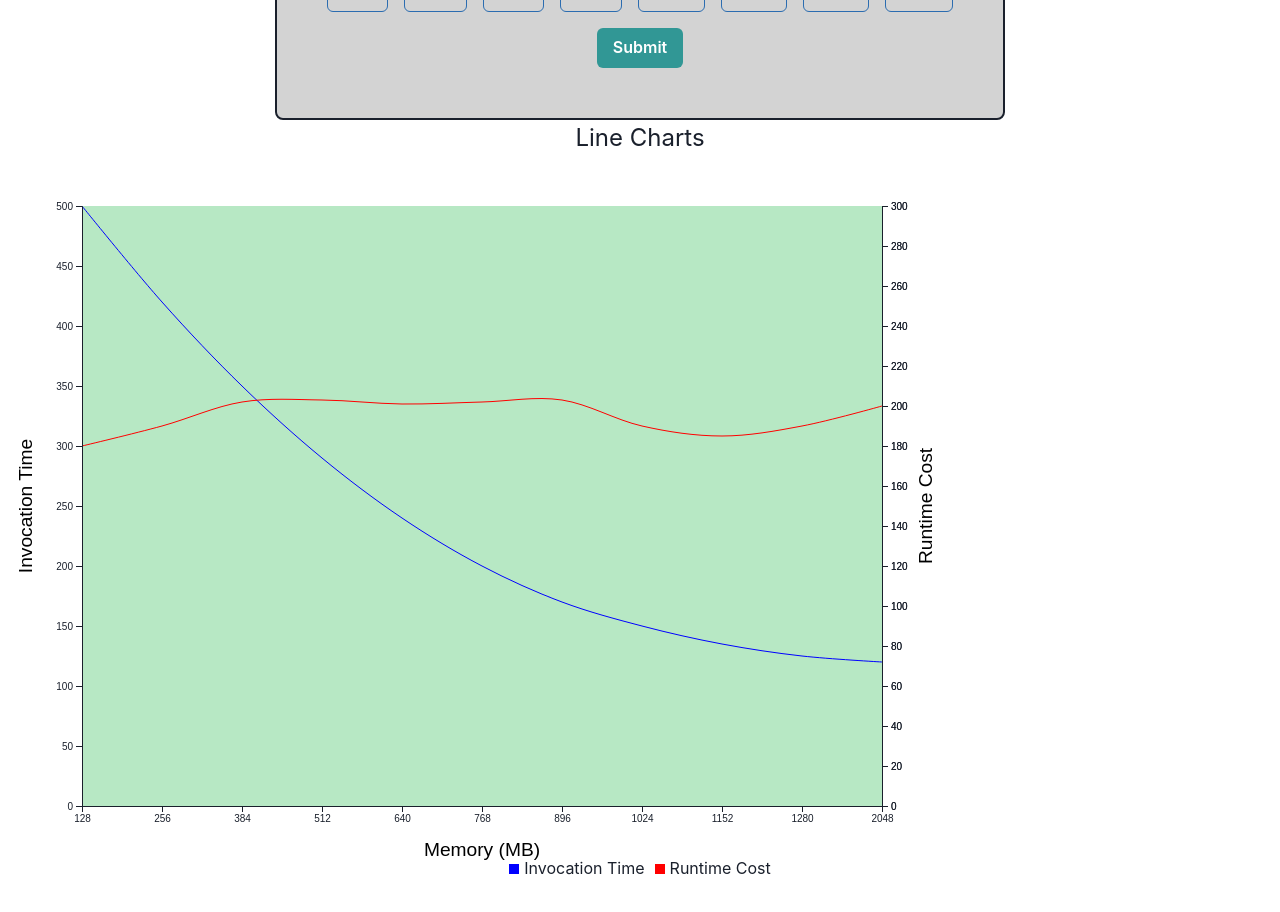
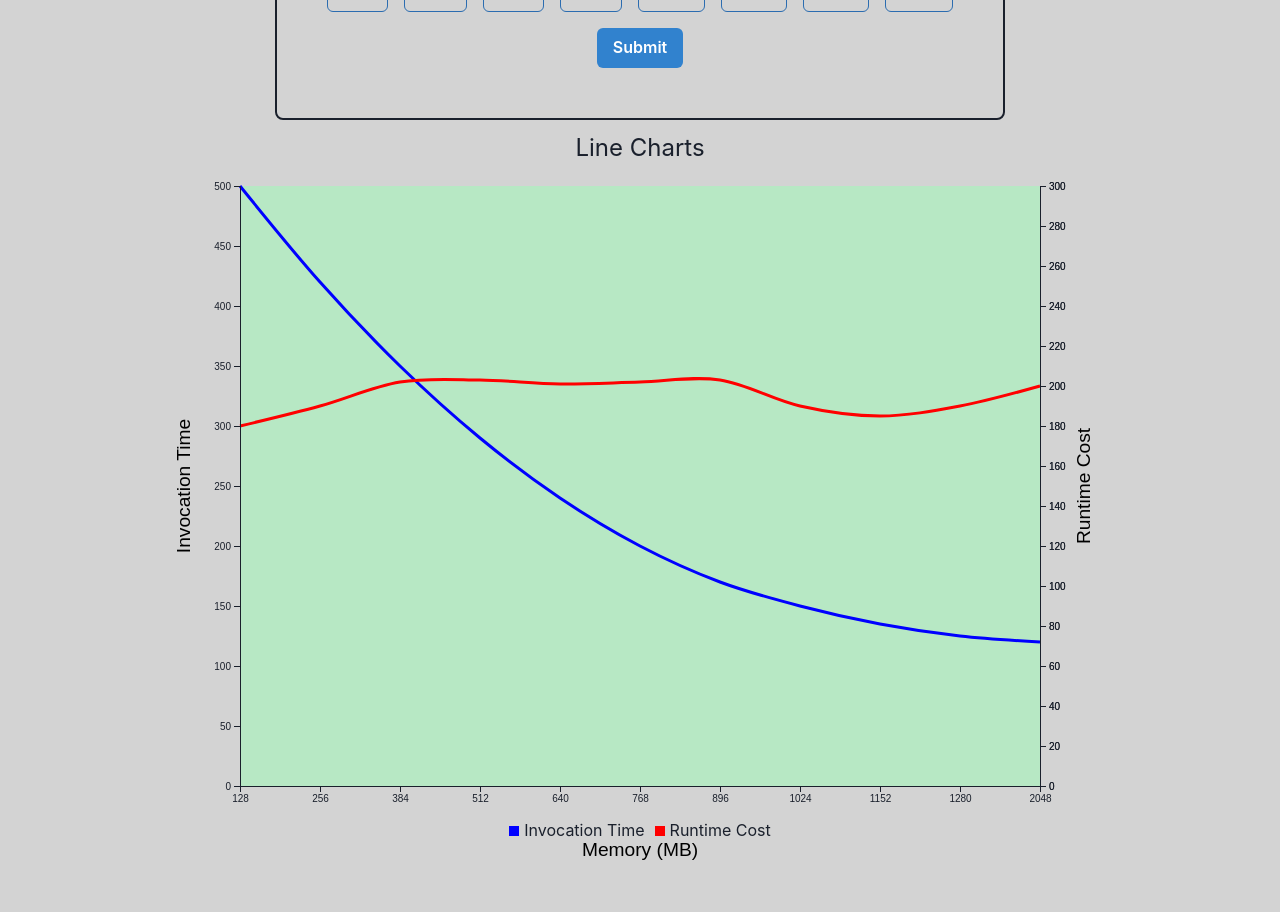
Before and after one commit to oslabs-beta/shear, a React (Vite) app: page / in a window 1280 px wide. Shown: the part 420-1332 px from the top of the page. After the commit the page ends 1294 px from the top, so only its background shows below. Built offline with nearby package versions, Linux system fonts and the light colour scheme.

Commit message:
AA: Styling part 2

```diff
--- a/src/components/chakraForm.tsx
+++ b/src/components/chakraForm.tsx
@@ -97,7 +97,7 @@ const ChakraForm: React.FC = () => {
                 </ChakraUI.Stack>
                 <ChakraUI.Button
                     mt={4}
-                    colorScheme='teal'
+                    colorScheme='blue'
                     type='submit'
                     onClick={onSubmit}
                 >
--- a/src/components/graph.tsx
+++ b/src/components/graph.tsx
@@ -36,6 +36,7 @@ export default function Graph() {
         let heightRightMagnitude = (Math.floor(Math.log10(Math.max(...costData))))
         let heightRight = 10 ** heightRightMagnitude *
             Math.ceil(Math.max(...costData) / (10 ** heightRightMagnitude))
+
 
         const svg = d3
             .select(svgRef.current)
@@ -93,6 +94,7 @@ export default function Graph() {
             .join("path")
             .attr("d", (d: any) => invocationTime(d))
             .attr("fill", "none")
+            .attr("stroke-width", "3")
             .attr("stroke", "blue");
 
         svg
@@ -101,6 +103,7 @@ export default function Graph() {
             .join("path")
             .attr("d", (d: any) => runtimeCost(d))
             .attr("fill", "none")
+            .attr("stroke-width", "3")
             .attr("stroke", "red");
 
         // axis labels
@@ -133,16 +136,17 @@ export default function Graph() {
             .attr("fill", "black")
             .text('Memory (MB)')
             .attr("x", width / 2)
-            .attr("y", 50)
+            .attr("y", 70)
             .style("text-anchor", "middle")
-            .style("font-size", "1.2rem");
+            .style("font-size", "1.2rem")
+            .style('margin', '10px');
     }, [graphData]);
 
 
     return (
         <div className="chartWrapper" >
-            <h2>Line Charts </h2>
-            <svg className="svgWrap" ref={svgRef} style={{ margin: "50px", display: "block", width: "800px", height: "600px" }
+            <h2 style={{marginTop: "10px"}}>Line Charts </h2>
+            <svg className="svgWrap" ref={svgRef} style={{ display: "block", width: "800px", height: "600px", margin: '20px auto'}
             }></svg>
             <div style={{ display: "flex", justifyContent: "center" }}>
                 <div style={{ marginRight: "10px" }}>
@@ -153,6 +157,7 @@ export default function Graph() {
                             height: "10px",
                             backgroundColor: "blue",
                             marginRight: "5px",
+                            marginTop: "20px"
                         }}
                     />
                     <span>Invocation Time</span>
@@ -165,6 +170,7 @@ export default function Graph() {
                             height: "10px",
                             backgroundColor: "red",
                             marginRight: "5px",
+                            marginTop: "20px"
                         }}
                     />
                     <span>Runtime Cost</span>
--- a/src/components/style.css
+++ b/src/components/style.css
@@ -3,6 +3,10 @@
   margin: 0 auto;
   padding: 2rem;
   text-align: center;
+  background-color: lightgrey;
+}
+.chakra-ui-light {
+  background-color: lightgrey;
 }
 
 h2 {
```
